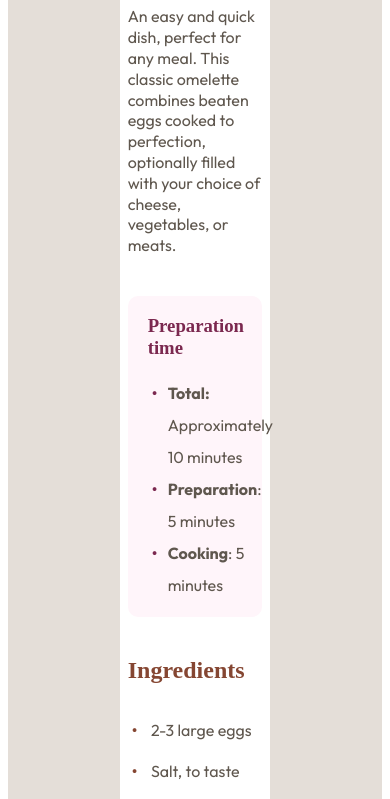
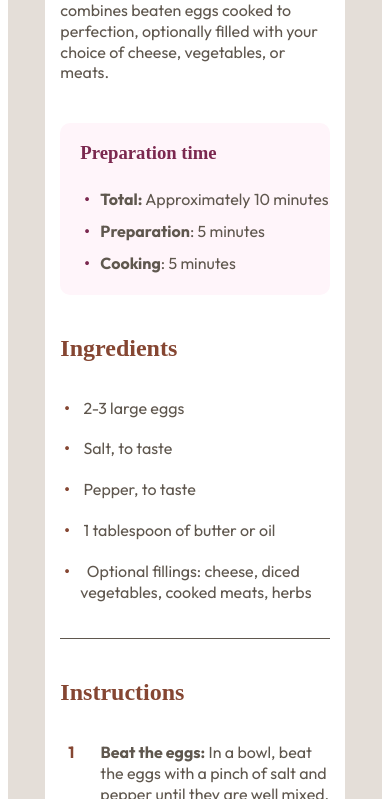
Before and after one commit to jude-LCT/omelette-project, a plain HTML site: page index.html in a window 390 px wide. Shown: the part 752-1551 px from the top of the page. Drawn offline with Linux system fonts and the light colour scheme.

Commit message:
added media

```diff
--- a/style.css
+++ b/style.css
@@ -222,3 +222,12 @@ span {
   font-weight: 700;
   color: hsl(14, 45%, 36%);
 }
+@media (max-width: 1100px) {
+  .main {
+    flex-direction: column;
+  }
+  .recipe-background {
+    width: 80%;
+    height: 75%;
+  }
+}
```
